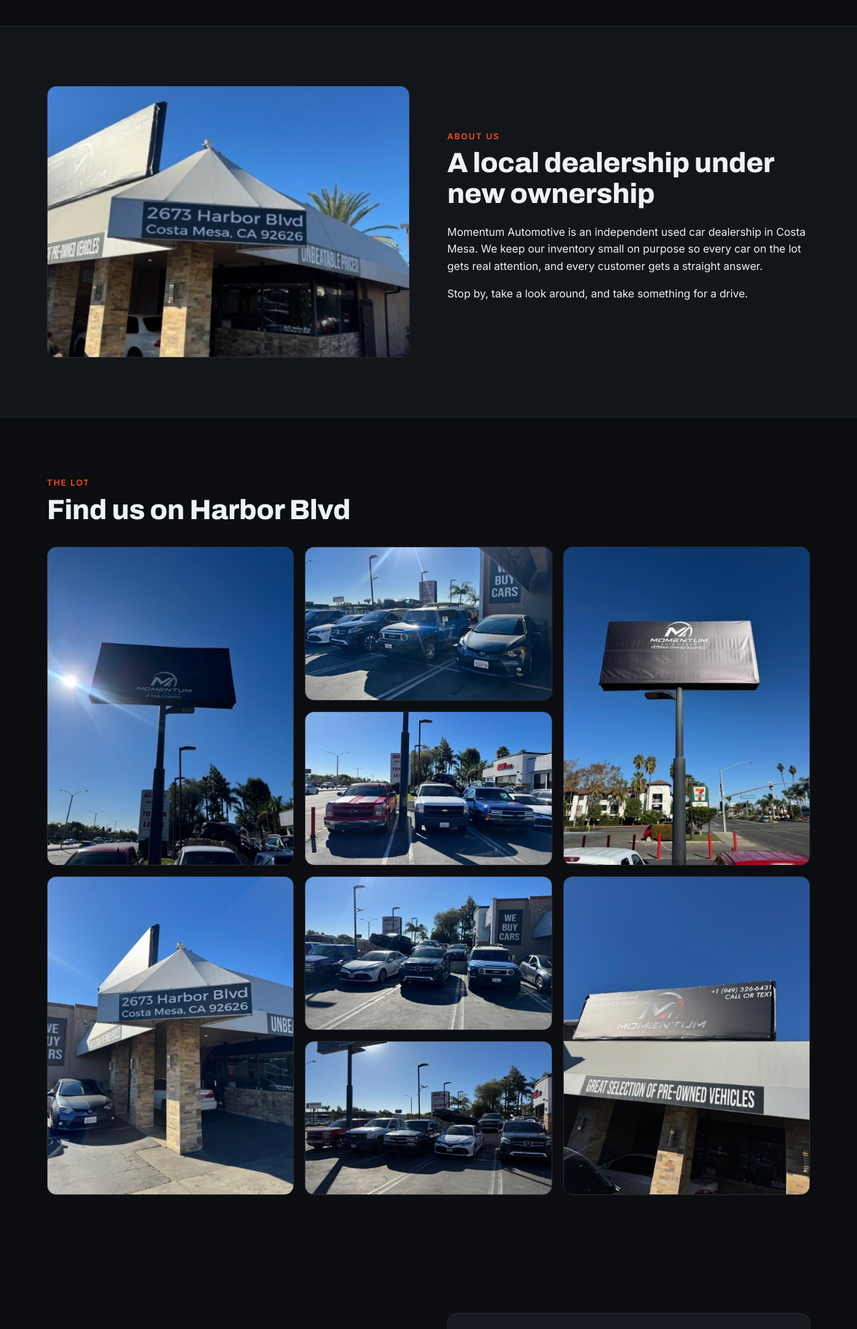
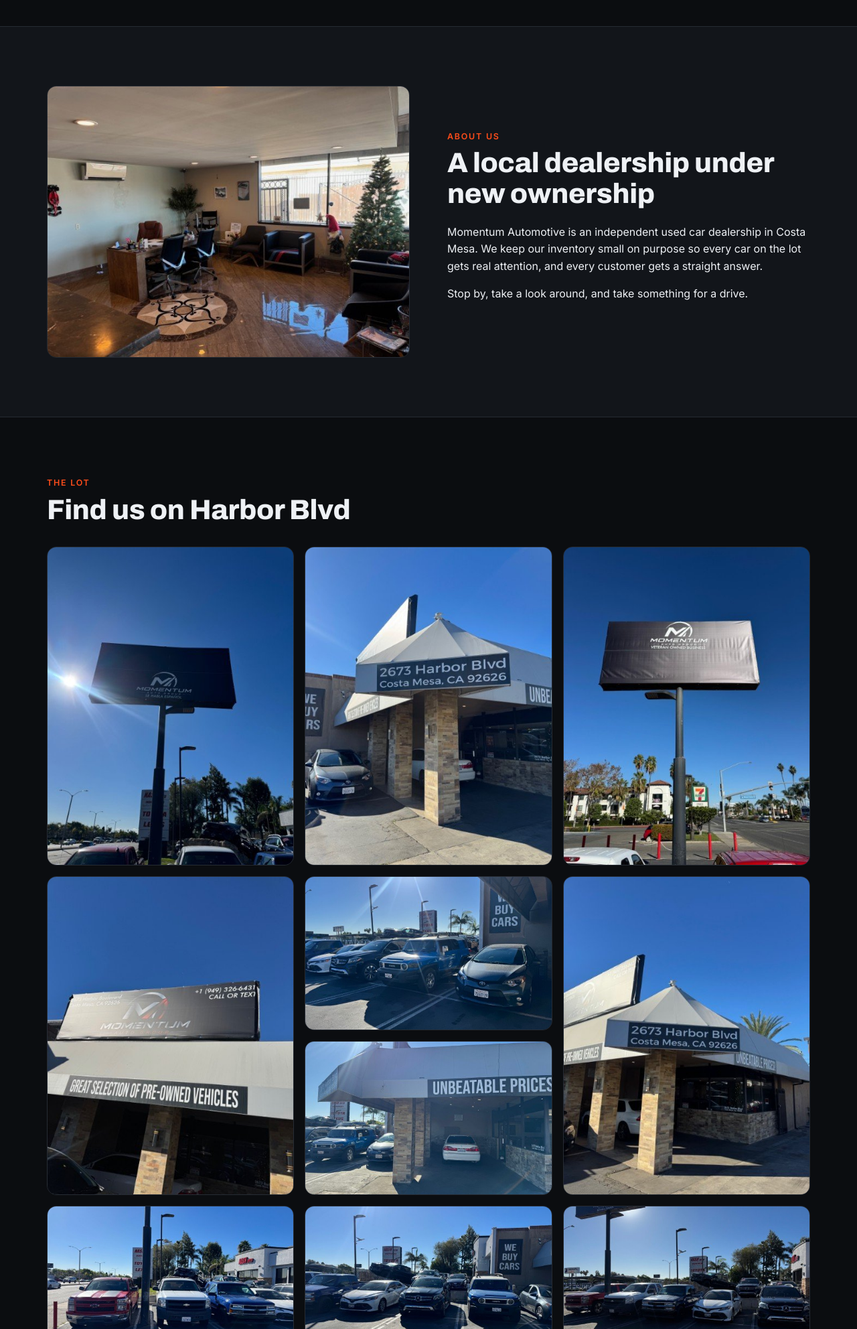
Before and after one commit to gsarpy/MomentumAutomotives, a plain HTML site: page index.html in a window 1280 px wide. Shown: the part 3040-5024 px from the top of the page at 67% size. Drawn offline with Linux system fonts and the light colour scheme.

Commit message:
Add office interior and canopy photos
Co-Authored-By: Claude Opus 5.5 <noreply@anthropic.com>
Claude-Session: https://claude.ai/code/session_01BenX2W2jZ7g1gaTiF1t74Z

```diff
--- a/index.html
+++ b/index.html
@@ -150,7 +150,7 @@
     <section class="section alt" id="about">
       <div class="container split">
         <div class="about-photo">
-          <img src="assets/photos/storefront.jpg" alt="Momentum storefront at 2673 Harbor Blvd, Costa Mesa" loading="lazy" />
+          <img src="assets/photos/office-interior.jpg" alt="Inside the Momentum office and customer lounge" loading="lazy" />
         </div>
         <div>
           <p class="eyebrow">About Us</p>
@@ -167,12 +167,14 @@
         <h2>Find us on Harbor Blvd</h2>
         <div class="lot-gallery" id="lotGallery">
           <figure class="tall"><img src="assets/photos/street-sign-2.jpg" alt="Momentum street sign: Se Habla Español" loading="lazy" /></figure>
+          <figure class="tall"><img src="assets/photos/storefront-2.jpg" alt="Storefront at 2673 Harbor Blvd" loading="lazy" /></figure>
+          <figure class="tall"><img src="assets/photos/street-sign.jpg" alt="Momentum street sign on Harbor Blvd" loading="lazy" /></figure>
+          <figure class="tall"><img src="assets/photos/building-sign.jpg" alt="Momentum building sign" loading="lazy" /></figure>
           <figure><img src="assets/photos/lot-front.jpg" alt="Vehicles parked on the Momentum lot" loading="lazy" /></figure>
-          <figure class="tall"><img src="assets/photos/street-sign.jpg" alt="Momentum street sign on Harbor Blvd" loading="lazy" /></figure>
+          <figure class="tall"><img src="assets/photos/storefront.jpg" alt="Momentum storefront at 2673 Harbor Blvd" loading="lazy" /></figure>
+          <figure><img src="assets/photos/storefront-canopy.jpg" alt="Covered display area under the Unbeatable Prices sign" loading="lazy" /></figure>
           <figure><img src="assets/photos/lot-trucks.jpg" alt="Trucks for sale on the lot" loading="lazy" /></figure>
-          <figure class="tall"><img src="assets/photos/storefront-2.jpg" alt="Storefront at 2673 Harbor Blvd" loading="lazy" /></figure>
           <figure><img src="assets/photos/lot-entrance.jpg" alt="Lot entrance with SUVs and sedans" loading="lazy" /></figure>
-          <figure class="tall"><img src="assets/photos/building-sign.jpg" alt="Momentum building sign" loading="lazy" /></figure>
           <figure><img src="assets/photos/lot-row.jpg" alt="Row of trucks, sedans, and SUVs for sale" loading="lazy" /></figure>
         </div>
       </div>
--- a/styles.css
+++ b/styles.css
@@ -156,7 +156,10 @@ textarea { resize: vertical; }
 .lot-gallery figure.tall { grid-row: span 2; }
 .lot-gallery img { width: 100%; height: 100%; object-fit: cover; transition: transform .3s; }
 .lot-gallery figure:hover img { transform: scale(1.03); }
-@media (max-width: 760px) { .lot-gallery { grid-template-columns: repeat(2, 1fr); grid-auto-rows: 150px; gap: 10px; } }
+@media (max-width: 760px) {
+  .lot-gallery { grid-template-columns: repeat(2, 1fr); grid-auto-rows: 150px; gap: 10px; }
+  .lot-gallery figure:last-child { grid-column: span 2; }
+}
 .lightbox { position: fixed; inset: 0; z-index: 110; background: rgba(0,0,0,.92); display: flex; align-items: center; justify-content: center; padding: 56px 16px; }
 .lightbox[hidden] { display: none; }
 .lightbox img { max-width: 100%; max-height: 100%; border-radius: 8px; object-fit: contain; }
```
Also changed, not shown: assets/photos/office-interior.jpg (added), assets/photos/storefront-canopy.jpg (added).
